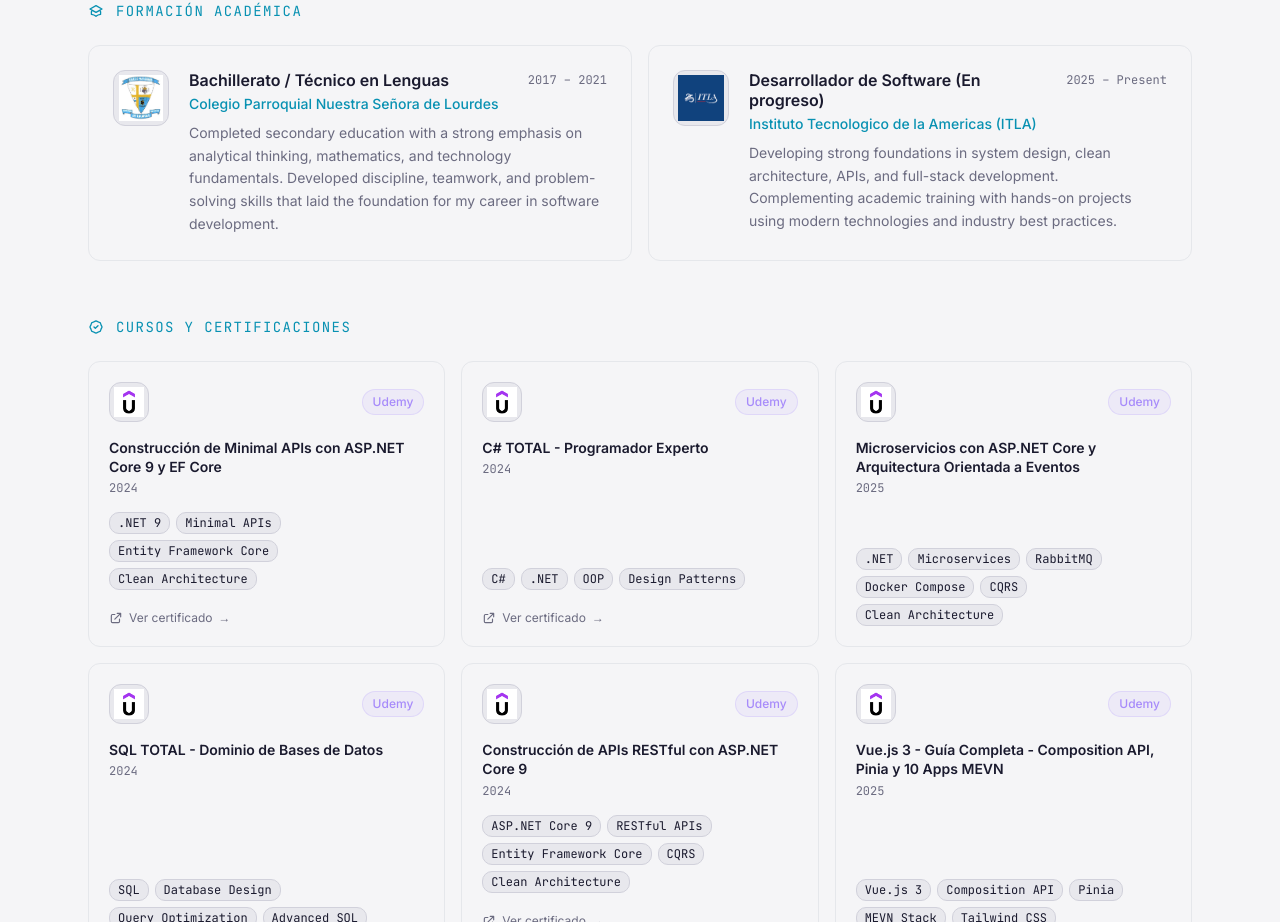
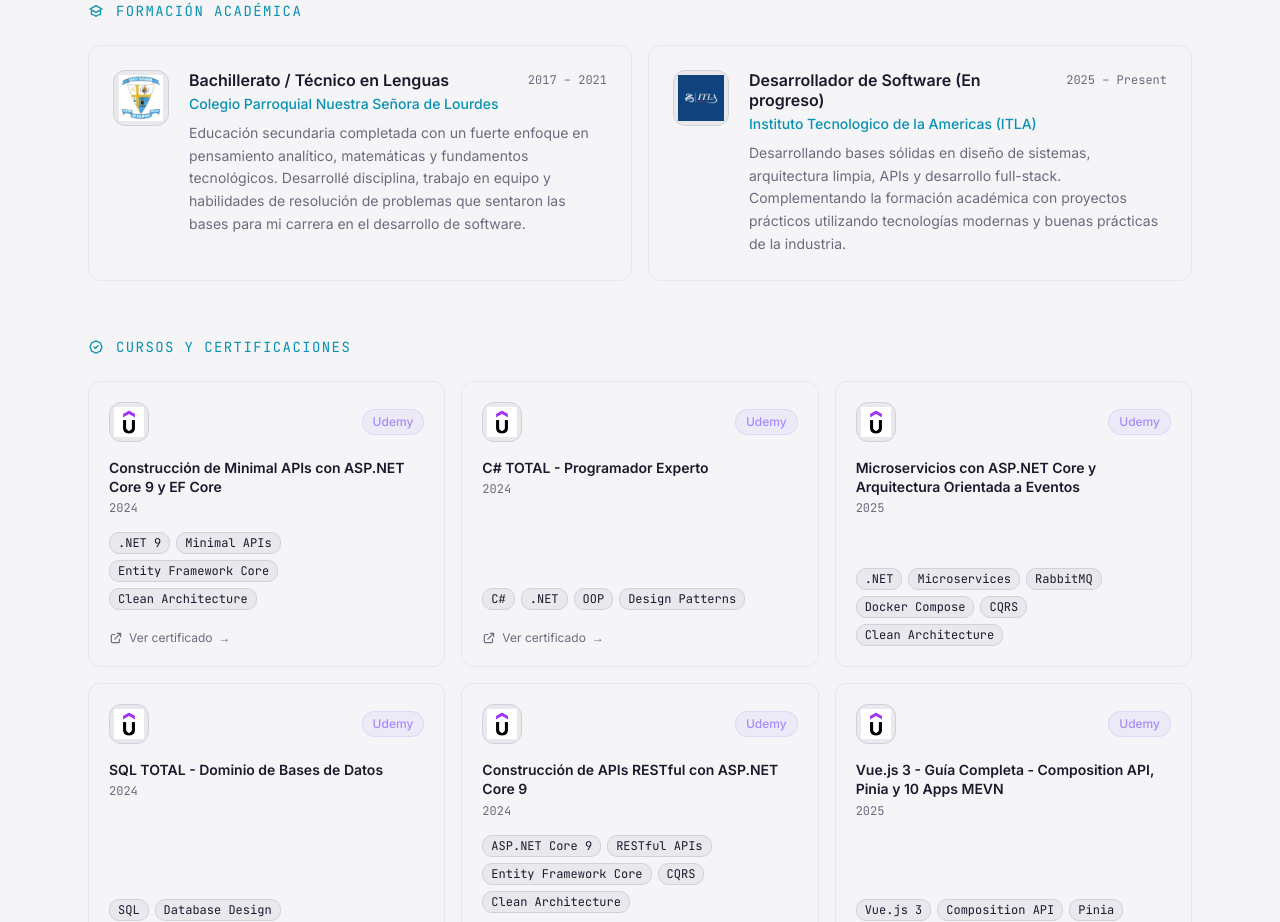
Before and after one commit to AbelGonz17/Portafolio, a Vue app: page / in a window 1280 px wide. Shown: the part 3938-4860 px from the top of the page. Built offline with nearby package versions, Linux system fonts and the light colour scheme.

Commit message:
Cambios en las mayusculas , y el hero section

```diff
--- a/src/components/EducationSection.vue
+++ b/src/components/EducationSection.vue
@@ -26,7 +26,7 @@ const education = computed<EducationItem[]>(() => [
         title: t('Education.Education.Education1.Tittle'),
         institution: 'Colegio Parroquial Nuestra Señora de Lourdes',
         period: '2017 – 2021',
-        description: 'Completed secondary education with a strong emphasis on analytical thinking, mathematics, and technology fundamentals. Developed discipline, teamwork, and problem-solving skills that laid the foundation for my career in software development.',
+        description: t('Education.Education.Education1.Description'),
         badge: '/images/Colegio.jfif',
     },
     {
@@ -34,7 +34,7 @@ const education = computed<EducationItem[]>(() => [
         title: t('Education.Education.Education2.Tittle'),
         institution: 'Instituto Tecnologico de la Americas (ITLA)',
         period: '2025 – Present',
-        description: 'Developing strong foundations in system design, clean architecture, APIs, and full-stack development. Complementing academic training with hands-on projects using modern technologies and industry best practices.',
+        description: t('Education.Education.Education2.Description'),
         badge: '/images/ITLA.png',
     }
 ])
```
